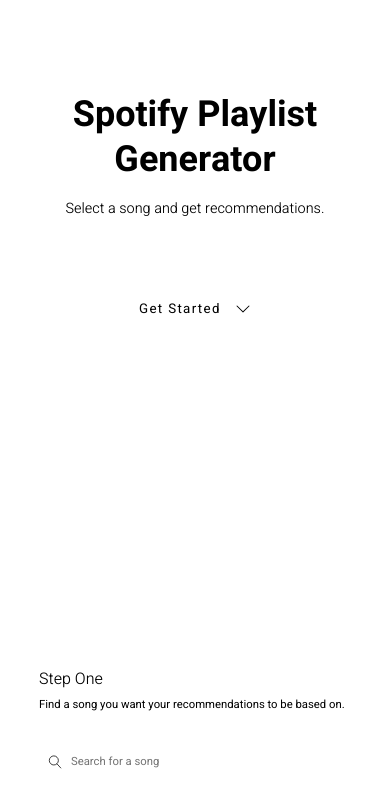
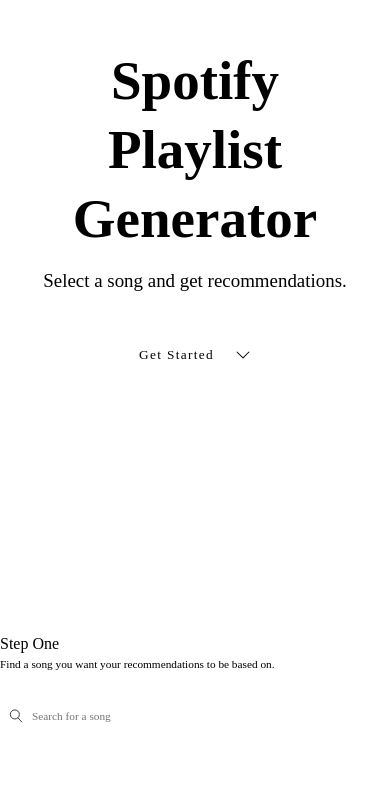
Before and after one commit to annawng/playlist-generator, a React (Create React App) app in the folder client/: page / in a window 390 px wide. Shown: the part 209-1016 px from the top of the page. Built offline with nearby package versions, Linux system fonts and the light colour scheme; no server answers; the HTML template or start-up script is replaced by a standard one.

Commit message:
Fix infinite loading when no recommendations and displaying results when search bar is empty, work on responsive design

```diff
--- a/client/src/components/Recommendations.js
+++ b/client/src/components/Recommendations.js
@@ -25,8 +25,12 @@
   ));
 
   useEffect(() => {
-    setLoading(true);
-  }, [selected]);
+    if (recommendations.length !== 0) {
+      setLoading(true);
+    } else {
+      setLoading(false);
+    }
+  }, [selected, recommendations]);
 
   function containsAll() {
     return playlist.length === recommendations.length;
--- a/client/src/components/SearchPage.js
+++ b/client/src/components/SearchPage.js
@@ -10,6 +10,7 @@
   const [query, setQuery] = useState('');
   const [results, setResults] = useState('');
   const [resultsVisible, setResultsVisible] = useState('');
+  const [searchPageClass, setSearchPageClass] = useState('search-page');
 
   // useEffect(() => {
   //   const res = window.sessionStorage.getItem('results');
@@ -51,8 +52,10 @@
     }
 
     let timer = setTimeout(() => {
-      if (query) {
+      if (query.trim()) {
         getResults(query);
+      } else {
+        setResults('');
       }
     }, 500);
 
@@ -60,20 +63,24 @@
   }, [query, token]);
 
   return (
-    <section className='search-page' ref={ref}>
+    <section className={searchPageClass} ref={ref}>
       <h4>Step One</h4>
       <p>Find a song you want your recommendations to be based on.</p>
       <SearchBar
         resultsVisible={resultsVisible}
         search={(text) => {
-          if (text.trim()) {
-            setQuery(text);
-          } else {
-            setResults('');
-          }
+          setQuery(text);
         }}
       />
-      {results && <Results results={results} handleOnClick={handleOnClick} />}
+      {results && (
+        <Results
+          results={results}
+          handleOnClick={(selected) => {
+            handleOnClick(selected);
+            setSearchPageClass('search-page fit-content');
+          }}
+        />
+      )}
     </section>
   );
 }
--- a/client/src/css/App.css
+++ b/client/src/css/App.css
@@ -12,7 +12,7 @@
 p,
 button,
 input {
-  font-family: 'Heebo', sans-serif;
+  font-family: var(--ff-primary);
   margin: 0px;
 }
 
@@ -40,8 +40,14 @@
 }
 
 h4 + p {
-  font-size: 1.5rem;
+  font-size: 1.414rem;
   color: var(--clr-secondary);
+}
+
+@media (max-width: 920px) {
+  h4 + p {
+    font-size: 1.125rem;
+  }
 }
 
 @media (max-width: 780px) {
--- a/client/src/css/HomePage.css
+++ b/client/src/css/HomePage.css
@@ -1,6 +1,6 @@
 .home-page {
   height: 100vh;
-  padding-inline: 175px;
+  padding-inline: 10%;
 }
 
 .home-page h1 {
@@ -33,11 +33,12 @@
 
 .home-page h1 {
   margin-bottom: 16px;
+  font-size: clamp(1.777rem, 10vmin + 1rem, 6rem);
 }
 
 .home-page p {
-  font-size: 1.414rem;
-  margin-bottom: 128px;
+  font-size: calc(0.75vmin + 1rem);
+  margin-bottom: 10vmin;
 }
 
 .home-page__heading {
@@ -47,28 +48,9 @@
   height: inherit;
 }
 
-@media (max-width: 920px) {
-  .home-page {
-    padding-inline: 10%;
-  }
-
-  .home-page h1 {
-    font-size: 4rem;
-  }
-}
-
 @media (max-width: 480px) {
   .home-page__heading {
     text-align: center;
     align-items: center;
   }
-
-  .home-page p {
-    font-size: 0.9rem;
-    margin-bottom: 64px;
-  }
-
-  .home-page h1 {
-    font-size: 2.25rem;
-  }
 }
--- a/client/src/css/Playlist.css
+++ b/client/src/css/Playlist.css
@@ -2,7 +2,7 @@
 .playlist td {
   color: var(--clr-off-white);
   border-color: var(--clr-accent);
-  font-family: 'Heebo', sans-serif;
+  font-family: var(--ff-primary);
   font-weight: 300;
 }
 
--- a/client/src/css/PlaylistPage.css
+++ b/client/src/css/PlaylistPage.css
@@ -1,5 +1,5 @@
 .playlist-page {
-  padding: 105px 175px;
+  padding: var(--section-spacing) 10%;
 }
 
 .playlist-page h2 {
@@ -28,12 +28,8 @@
 }
 
 @media (max-width: 920px) {
-  .playlist-page {
-    padding-inline: 10%;
-  }
-
   .playlist-page h2 {
-    font-size: 2.827rem;
+    font-size: 2.25rem;
     margin-bottom: 24px;
   }
 
@@ -47,10 +43,6 @@
 }
 
 @media (max-width: 780px) {
-  .playlist-page {
-    padding-block: 64px;
-  }
-
   .playlist-page h2 {
     font-size: 1.777rem;
     margin-bottom: 8px;
@@ -76,10 +68,6 @@
 }
 
 @media (max-width: 480px) {
-  .playlist-page {
-    padding-block: 32px;
-  }
-
   .playlist-page h2 {
     font-size: 1rem;
     margin-bottom: 0;
--- a/client/src/css/RecommendationPage.css
+++ b/client/src/css/RecommendationPage.css
@@ -3,23 +3,5 @@
 }
 
 .recommendation-page__heading {
-  padding: 105px 175px;
+  padding: var(--section-spacing) 10%;
 }
-
-@media (max-width: 920px) {
-  .recommendation-page__heading {
-    padding-inline: 10%;
-  }
-}
-
-@media (max-width: 780px) {
-  .recommendation-page__heading {
-    padding-block: 64px;
-  }
-}
-
-@media (max-width: 480px) {
-  .recommendation-page__heading {
-    padding-block: 32px;
-  }
-}
--- a/client/src/css/Recommendations.css
+++ b/client/src/css/Recommendations.css
@@ -113,10 +113,10 @@
 
 @media (max-width: 920px) {
   .recommendations__heading h3 {
-    font-size: 1.5rem;
+    font-size: 1.414rem;
   }
   .recommendations__heading button {
-    font-size: 1rem;
+    font-size: 0.9rem;
   }
 
   .recommendations__songs .song img {
--- a/client/src/css/Results.css
+++ b/client/src/css/Results.css
@@ -5,6 +5,7 @@
 
 .results > p {
   margin-top: 16px;
+  color: var(--clr-accent);
 }
 
 .results .song {
--- a/client/src/css/SearchBar.css
+++ b/client/src/css/SearchBar.css
@@ -29,6 +29,12 @@
   margin-left: 5px;
 }
 
+@media (max-width: 920px) {
+  .search-bar input {
+    font-size: 0.9rem;
+  }
+}
+
 @media (max-width: 480px) {
   .search-bar input {
     font-size: 0.707rem;
--- a/client/src/css/SearchPage.css
+++ b/client/src/css/SearchPage.css
@@ -1,28 +1,13 @@
 .search-page {
   box-sizing: border-box;
   min-height: 100vh;
-  padding: 105px 175px;
+  padding: var(--section-spacing) 10%;
+}
+
+.search-page.fit-content {
+  min-height: fit-content;
 }
 
 .search-page > p {
   margin-bottom: 32px;
 }
-
-@media (max-width: 920px) {
-  .search-page {
-    padding-inline: 10%;
-  }
-}
-
-@media (max-width: 780px) {
-  .search-page {
-    padding-block: 64px;
-    min-height: 75vh;
-  }
-}
-
-@media (max-width: 480px) {
-  .search-page {
-    padding-block: 32px;
-  }
-}
--- a/client/src/css/index.css
+++ b/client/src/css/index.css
@@ -12,5 +12,21 @@
   --clr-button-secondary: var(--clr-secondary);
   --clr-button-secondary-hover: hsla(215, 0%, 70%, 0.2);
 
+  --ff-primary: 'Heebo', sans-serif;
+
+  --section-spacing: 105px;
+
   font-size: 21px;
 }
+
+@media (max-width: 780px) {
+  :root {
+    --section-spacing: 64px;
+  }
+}
+
+@media (max-width: 480px) {
+  :root {
+    --section-spacing: 32px;
+  }
+}
```
